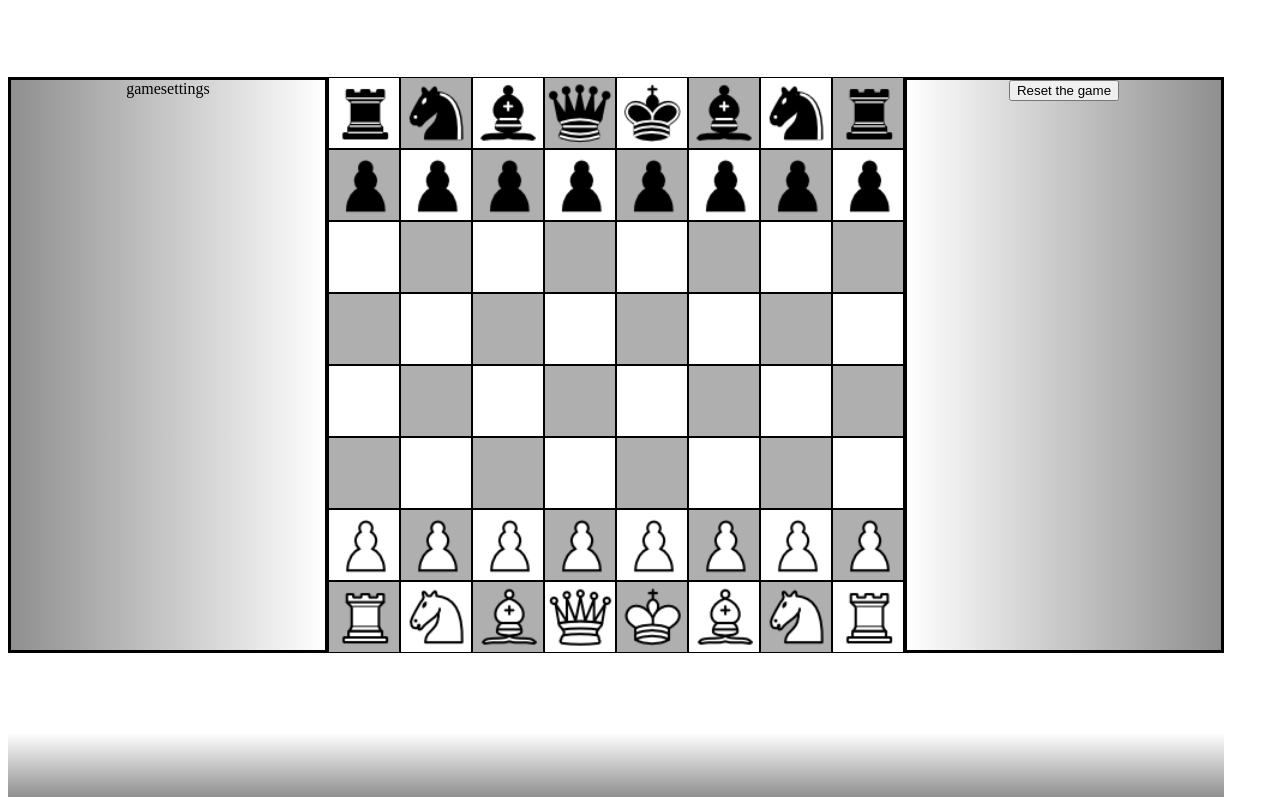
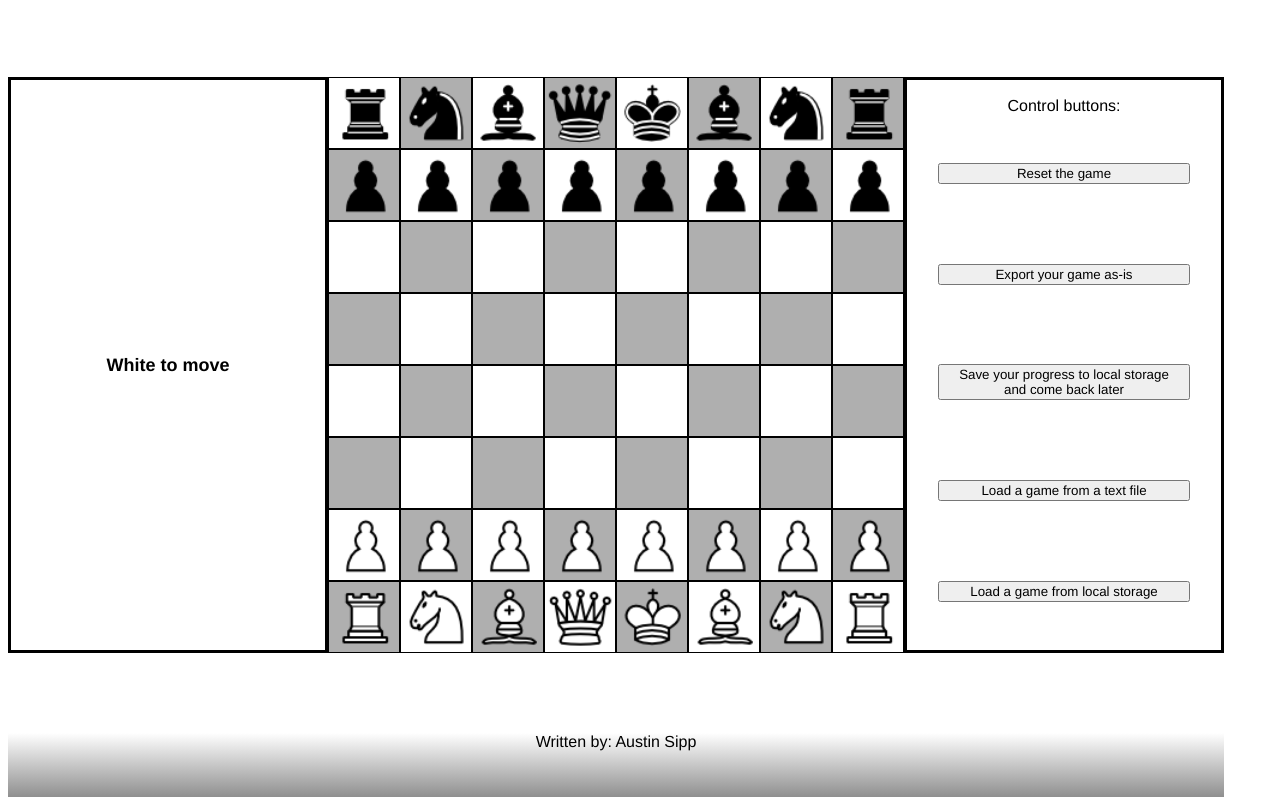
Before and after one commit to austinsipp/Browser-Chess, a plain HTML site: page index.html in a window 1280 px wide. Shown: the part 75-880 px from the top of the page. Drawn offline with Linux system fonts and the light colour scheme.

Commit message:
add some buttons for future use, game status notices, and start aesthetic modifications

```diff
--- a/game.js
+++ b/game.js
@@ -370,6 +370,8 @@ function resetBoard (gameData) {
     mapPiecesToSquaresObject(gameData)
     recolorBoard()
     gameData.turn= 'white'
+    let status = `${gameData.turn} to move`
+    document.querySelector('#gameStatus').innerHTML = status.charAt(0).toUpperCase() + status.slice(1)
     //adds the event listeners to the pieces which is all that is now required to make the game go
     populateValidMoves(gameData)
 }
@@ -928,6 +930,8 @@ function switchTurns(currentMoverColor) {
     }
 
     console.log(gameData.turn,"to move")
+    let status = `${gameData.turn} to move`
+    document.querySelector('#gameStatus').innerHTML = status.charAt(0).toUpperCase() + status.slice(1)
 }
 
 
@@ -952,6 +956,7 @@ function checkForCheckmate (gameState) {
     let check = checkForCheck(gameState)
     if(check === true && validMoveCount === 0) {
         console.log(`${victor} wins, congratulations!`)
+        document.querySelector('#gameSettings').innerHTML = `${victor} wins, congratulations!`
     }
 }
 
--- a/index.html
+++ b/index.html
@@ -9,23 +9,30 @@
 </head>
 <body>
     <div id="header">
+        Chess, written in basic javascript! Have fun!
     </div>
     <div id="whiteCaptured">
     </div>
     <div id="gameRow">
         <div id="gameSettings">
-            gamesettings
+            <div id="gameStatus"></div>
         </div>
         <div id="gameBoard">
 
         </div>
         <div id="gameControls">
+            <div class="helvetica">Control buttons:</div>
             <button id="resetButton">Reset the game</button>
+            <button id="export">Export your game as-is</button>
+            <button id="localStorageSave">Save your progress to local storage and come back later</button>
+            <button id="loadGame">Load a game from a text file</button>
+            <button id="loadGame">Load a game from local storage</button>
         </div>
     </div>
     <div id="blackCaptured">
     </div>
-    <div id="footer">
+    <div id="footer" class="helvetica">
+        Written by: Austin Sipp
     </div>
     <script src="./game.js"></script>
 </body>
--- a/styles.css
+++ b/styles.css
@@ -12,6 +12,8 @@
     margin:0px;
     padding:0px;
     text-align: center;
+    font-family: helvetica;
+    font-size: 2rem;
 }
 
 #footer {
@@ -67,15 +69,35 @@
     width:25vw;
     border-color:black;
     border-style: solid;
-    background: linear-gradient(to right,#00000070,#ffffff);
+    /*background: linear-gradient(to right,#00000070,#ffffff);*/
     margin:0px;
     padding:0px;
+    font-family: helvetica;
+    font-size: large;
+    font-weight: 800;
+    text-align: center;
+    display:flex;
+    flex-direction:column;
+    justify-content: space-evenly;
 }
+
 #gameControls {
     width:25vw;
     border-color:black;
     border-style: solid;
-    background: linear-gradient(to right,#ffffff,#00000070);
+    /*background: linear-gradient(to right,#ffffff,#00000070);*/
     margin:0px;
     padding:0px;
+    display:flex;
+    flex-direction:column;
+    justify-content: space-evenly;
 }
+
+button {
+    margin: 10%;
+    font-family: helvetica;
+}
+
+.helvetica {
+    font-family: helvetica;
+}
```
